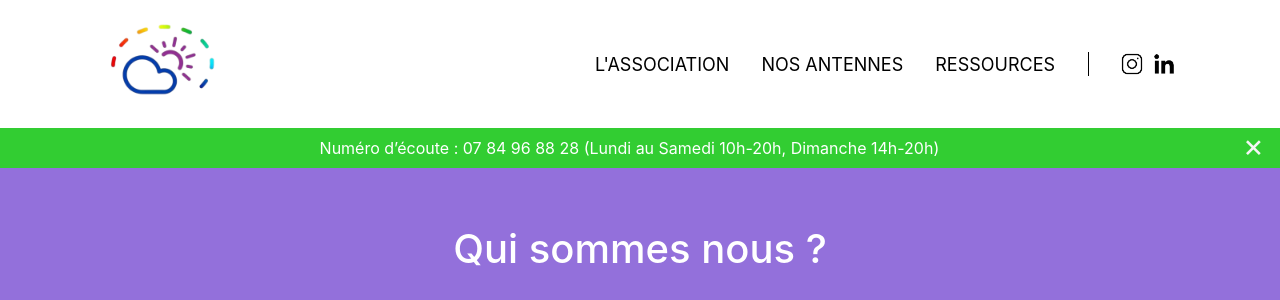
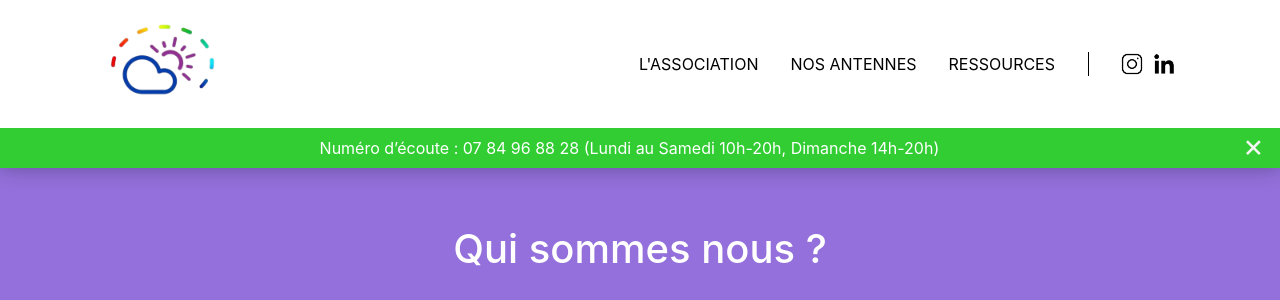
Before and after one commit to NeyviuS/BUT2_SaeWeb_JJCB, a PHP site: page /quisommesnous.html in a window 1280 px wide. Shown: the top 300 px of the page. Run offline with PHP 8.4, Linux system fonts and the light colour scheme; some web fonts are replaced.

Commit message:
modif de index et quisommesnous.html

```diff
--- a/style.css
+++ b/style.css
@@ -2,6 +2,7 @@
 
 header {
     position: fixed;
+    box-shadow: 0 0 20px 0 rgba(0, 0, 0, 0.3)
 }
 
 /* Logo France Dépression */
@@ -32,10 +33,6 @@ nav > ul {
     list-style-type: none;
     display: flex;
     align-items: center;
-}
-
-nav > ul li {
-    font-size: 18px;
 }
 
 nav > ul > li > a {
@@ -100,6 +97,7 @@ li a:hover {
     display: none;
     position: absolute;
     background-color: white;
+    font-size: 18px;
 }
 
 .menu ul {
```
